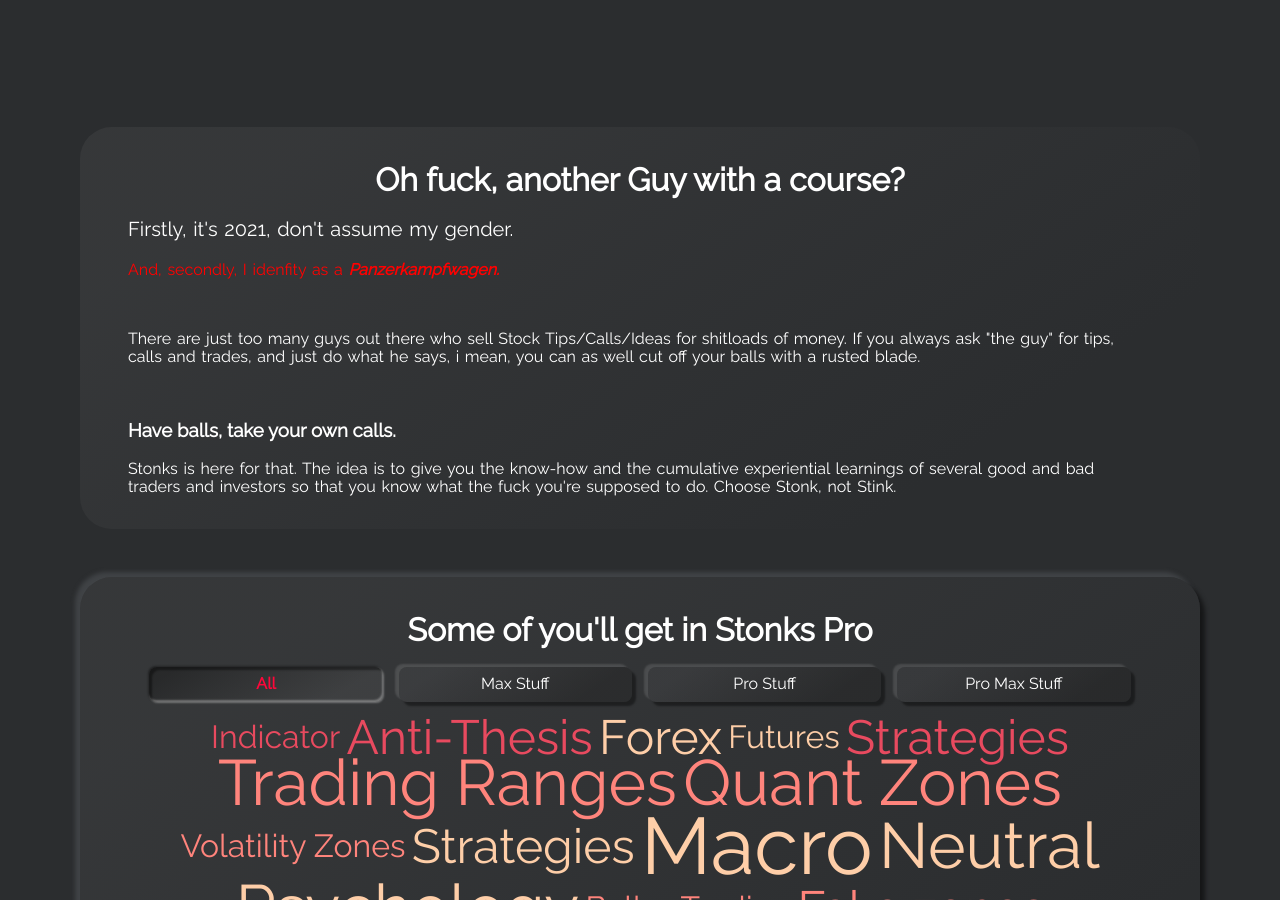
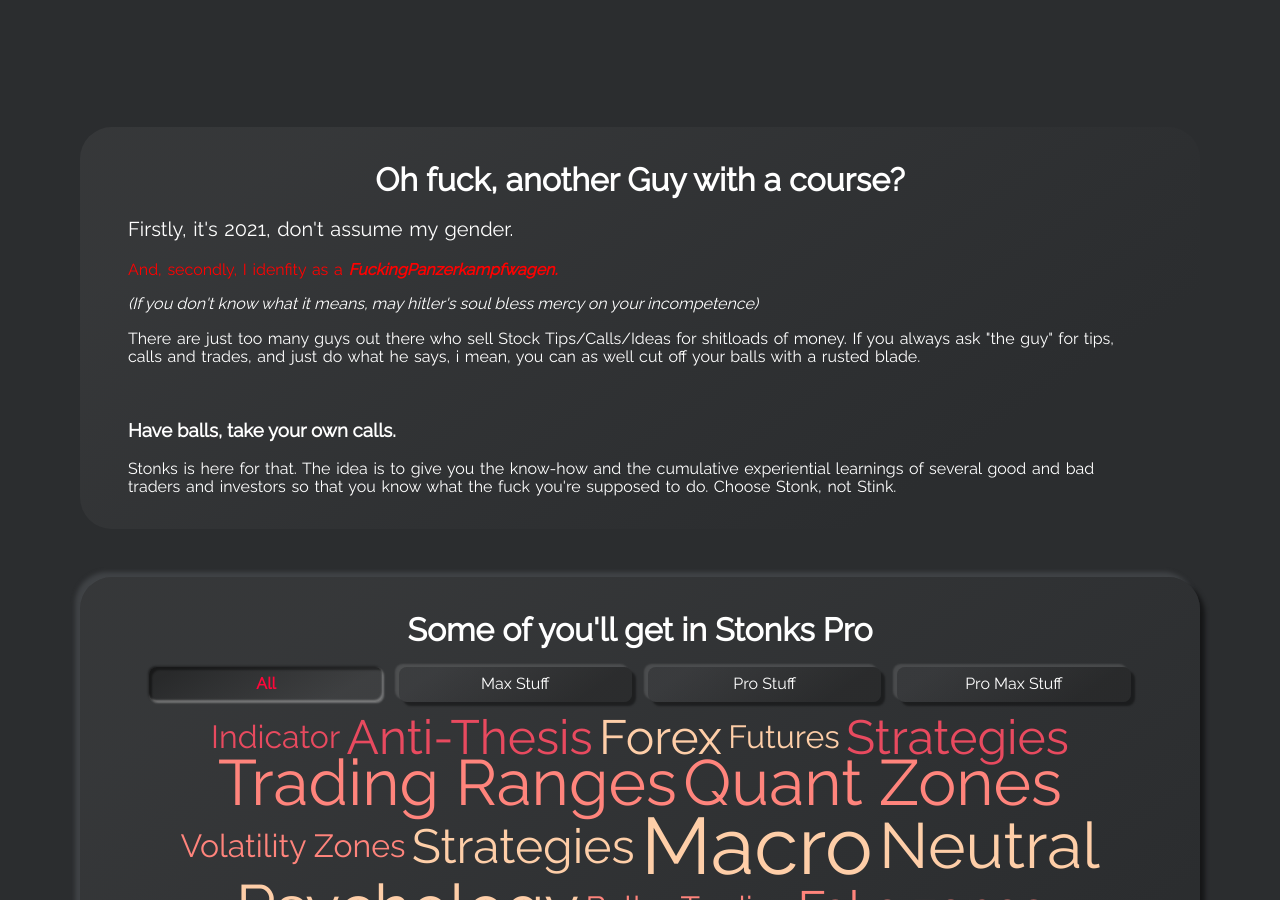
Before and after one commit to schoolofstonks/schoolofstonks, a Jekyll site: the page built from index.html, in a window 1280 px wide and 900 px high, scrolled down 933 px. Built offline with Jekyll 4.4.1, drawn with Linux system fonts in a browser that asks for light colours.

Commit message:
Update _config.yml

```diff
--- a/_config.yml
+++ b/_config.yml
@@ -34,7 +34,7 @@
 # about_me_title: The will be displayed as the title in the About Me section
 about_me_title: Oh fuck, another Guy with a course?
 # about_me_description: This will be displayed under the title.
-about_me_description: Firstly, it's 2021, don't assume my gender. <p style="color:red">And, secondly, I idenfity as a <em><b>Panzerkampfwagen.</b></em></p> <br><p>There are just too many guys out there who sell Stock Tips/Calls/Ideas for shitloads of money. If you always ask "the guy" for tips, calls and trades, and just do what he says, i mean, you can as well cut off your balls with a rusted blade.</p><br><h3> Have balls, take your own calls.</h3><p> Stonks is here for that. The idea is to give you the know-how and the cumulative experiential learnings of several good and bad traders and investors so that you know what the fuck you're supposed to do. Choose Stonk, not Stink.</p>
+about_me_description: Firstly, it's 2021, don't assume my gender. <p style="color:red">And, secondly, I idenfity as a <em><b>FuckingPanzerkampfwagen.</b></em></p> <i>(If you don't know what it means, may hitler's soul bless mercy on your incompetence)</i><br><p>There are just too many guys out there who sell Stock Tips/Calls/Ideas for shitloads of money. If you always ask "the guy" for tips, calls and trades, and just do what he says, i mean, you can as well cut off your balls with a rusted blade.</p><br><h3> Have balls, take your own calls.</h3><p> Stonks is here for that. The idea is to give you the know-how and the cumulative experiential learnings of several good and bad traders and investors so that you know what the fuck you're supposed to do. Choose Stonk, not Stink.</p>
 
 # SKILLS SECTION
 # show_skills_card:
```
